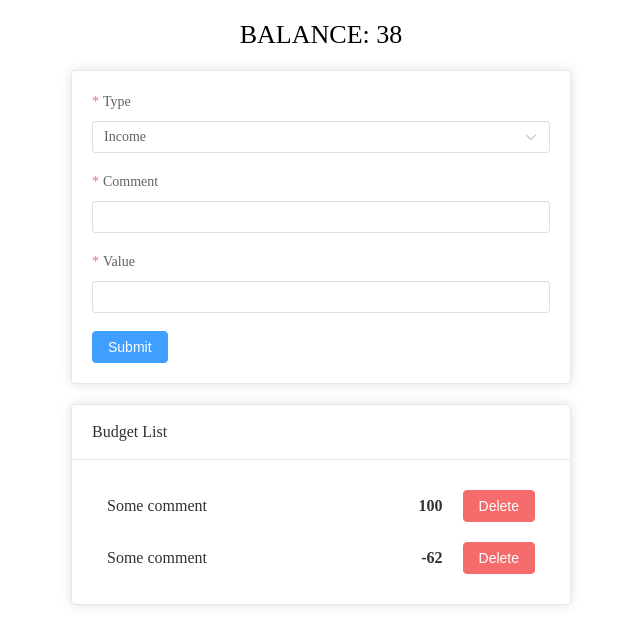
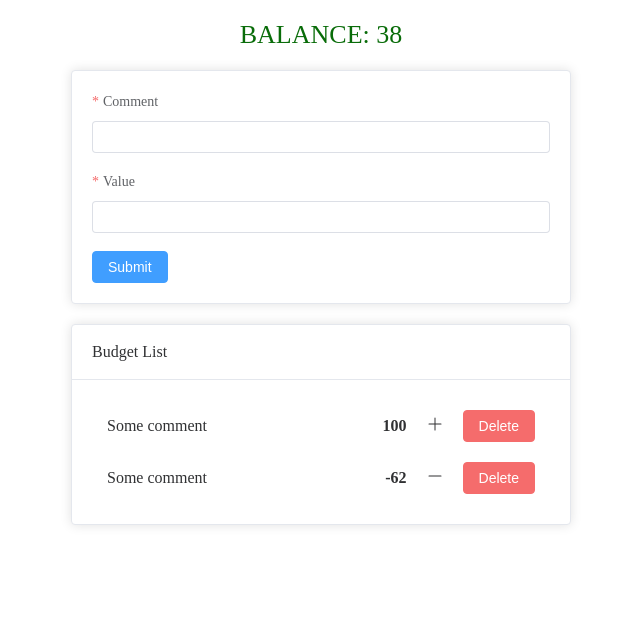
Before and after one commit to xarlande/budget_vue, a Vue app: page / in a window 1280 px wide. Shown: the top 644 px of the page, without its empty margins (319-959 px from the left). Built offline with nearby package versions, Linux system fonts and the light colour scheme.

Commit message:
Repair Form and connect Form to Family Block

```diff
--- a/src/App.vue
+++ b/src/App.vue
@@ -16,13 +16,13 @@ export default defineComponent({
     return {
       list: [
         {
-          type: 'INCOME',
+          type: 'Income',
           value: 100,
           comment: 'Some comment',
           id: 1
         },
         {
-          type: 'INCOME',
+          type: 'OUTCOME',
           value: -62,
           comment: 'Some comment',
           id: 2
@@ -38,14 +38,14 @@ export default defineComponent({
     onDeleteItem(i) {
       this.list = this.list.filter(item => item.id !== i)
     },
-    onFormSubmit(data){
+    onFormSubmit(data) {
       const newObj = {
         ...data,
         id: String(Math.random())
       }
       this.list.push(newObj)
     }
-  }
+  },
 })
 </script>
 
--- a/src/components/BudgetListItem.vue
+++ b/src/components/BudgetListItem.vue
@@ -5,7 +5,15 @@
       :key="idx"
   >
     <span class="budget-comment">{{ item.comment }}</span>
-    <span class="budget-value">{{item.value}}</span>
+    <span class="budget-value">{{ item.value }}</span>
+    <div class="plus-and-minus">
+      <el-icon v-if="item.type === 'Income'">
+        <Plus/>
+      </el-icon>
+      <el-icon v-else>
+        <Minus/>
+      </el-icon>
+    </div>
     <ElButton type="danger" size="default" @click="budgetItemRemove(item.id)">Delete</ElButton>
   </div>
 </template>
@@ -16,7 +24,7 @@ export default {
   props: ['list'],
   emits: ['budgetItemRemove'],
   methods: {
-    budgetItemRemove(id){
+    budgetItemRemove(id) {
       this.$emit('budgetItemRemove', id)
     }
   }
@@ -24,14 +32,19 @@ export default {
 </script>
 
 <style scoped>
-.list-item{
+.list-item {
   display: flex;
   align-items: center;
   padding: 10px 15px;
 }
-.budget-value{
+
+.budget-value {
   font-weight: bold;
   margin-left: auto;
   margin-right: 20px;
 }
+
+.plus-and-minus {
+  margin-right: 20px;
+}
 </style>
--- a/src/components/Form.vue
+++ b/src/components/Form.vue
@@ -2,12 +2,12 @@
   <div class="input_form">
     <el-card>
       <el-form :model="formData" ref="addItemForm" :rules="rules" label-position="top">
-        <el-form-item label="Type" prop="type">
-          <el-select v-model="formData.type" placeholder="Choose type...">
-            <el-option label="Income" value="INCOME"/>
-            <el-option label="Outcome" value="OUTCOME"/>
-          </el-select>
-        </el-form-item>
+        <!--        <el-form-item label="Type" prop="type">-->
+        <!--          <el-select v-model="formData.type" placeholder="Choose type...">-->
+        <!--            <el-option label="Income" value="Income"/>-->
+        <!--            <el-option label="Outcome" value="Outcome"/>-->
+        <!--          </el-select>-->
+        <!--        </el-form-item>-->
         <el-form-item label="Comment" prop="comment">
           <el-input v-model="formData.comment"/>
         </el-form-item>
@@ -41,7 +41,12 @@ export default {
   methods: {
     onSubmit() {
       this.$refs.addItemForm.validate((valid) => {
-        if(valid){
+        if (valid) {
+          if (this.formData.value > 0) {
+            this.formData.type = 'Income'
+          } else {
+            this.formData.type = 'Outcome'
+          }
           this.$emit('submitForm', {...this.formData})
           this.$refs.addItemForm.resetFields()
         }
--- a/src/components/TotalBalance.vue
+++ b/src/components/TotalBalance.vue
@@ -1,27 +1,46 @@
 <template>
-    <div class="total-value">
-        Balance: {{total}}
+  <div class="total-value green" v-if="total>0">
+    Balance: {{ total }}
+  </div>
+  <div class="total-value red" v-else-if="total<0">
+    Balance: {{ total }}
+  </div>
+  <div class="total-value null" v-else>
+    Balance: {{ total }}
   </div>
 </template>
 
 <script>
 export default {
   name: "TotalBalance",
+  emits: ['TotalValue'],
   props: {
     total: {
-      type:Number,
+      type: Number,
       default: 0
     }
-  }
+  },
+  computed: {}
 }
 </script>
 
 <style scoped>
-  .total-value{
+.total-value {
   font-size: 26px;
   text-transform: uppercase;
   padding: 20px;
   text-align: center;
+}
 
+.green {
+  color: #096c09;
+}
+
+.null {
+  color: black;
+}
+
+.red {
+  color: red;
 }
 </style>
```
Lines whose indentation alone changed are shown as unchanged.
